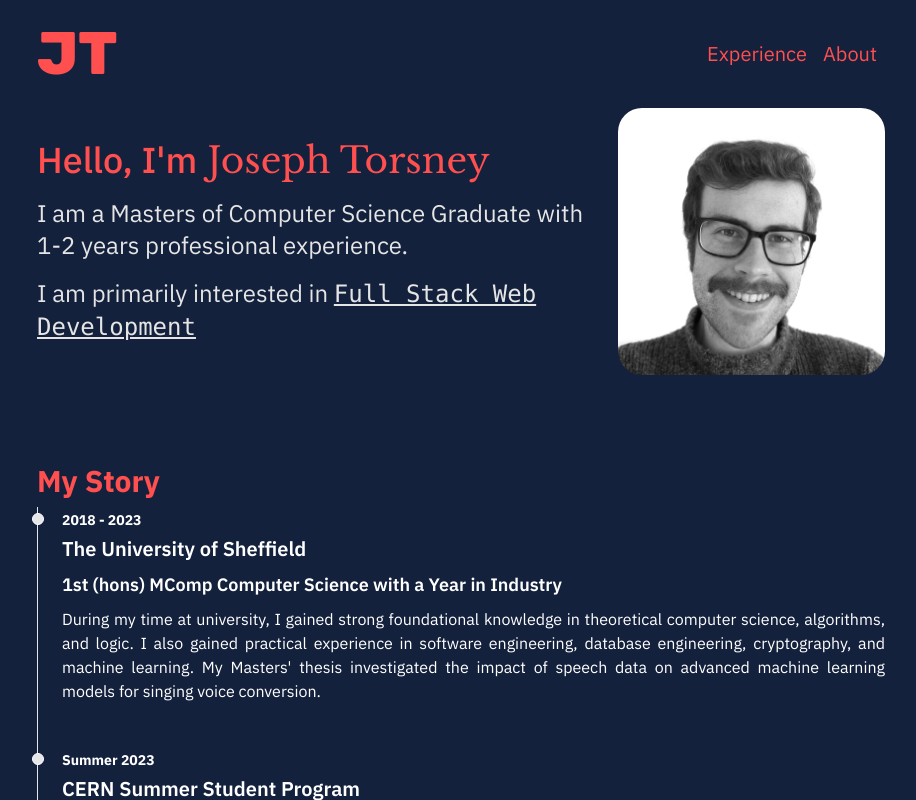
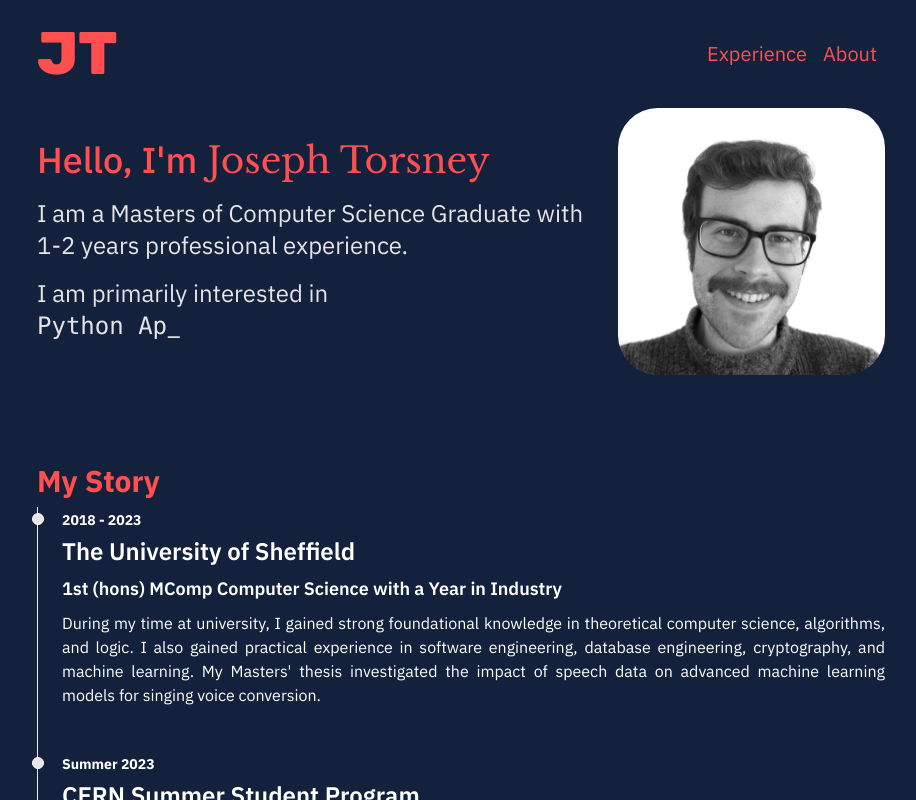
Before and after one commit to joetorsney/blog, a Next.js app: page / in a window 1280 px wide. Shown: the top 800 px of the page, without its empty margins (179-1095 px from the left). Built offline with nearby package versions, Linux system fonts and the light colour scheme.

Commit message:
Add typewriter component

```diff
--- a/pages/index.tsx
+++ b/pages/index.tsx
@@ -1,9 +1,13 @@
 import Image from 'next/image'
 import Layout from '../src/components/layouts/layout'
+import Typewriter from '../src/components/typewriter'
 import { SEO } from '../src/components/SEO'
 import { Timeline } from 'flowbite-react'
 
 import profilePic from '../public/images/profilepic.png'
+import { useState } from 'react'
+
+const interests = ['Full-Stack Web Developement', 'Python Applications', 'Machine Learning']
 
 const timelineItems = [
   {
@@ -33,20 +37,29 @@ const timelineItems = [
 ]
 
 export default function Home() {
+  const [currentInterestIndex, setCurrentInterestIndex] = useState(0)
+  const changeInterest = () => {
+    setCurrentInterestIndex((currentInterestIndex + 1) % interests.length)
+  }
+
   return (
     <Layout>
       <SEO title='Home'/>
       <div className='flex flex-col gap-20'>
         <div className='md:flex items-center gap-8 flex-row-reverse'>
           <div className='max-md:flex justify-center'>
-            <div className='max-w-md max-md:w-1/2 relative aspect-square h-auto overflow-hidden border-0 border-transparent rounded-3xl'>
+            <div className='max-w-md max-md:w-1/2 relative aspect-square h-auto overflow-hidden border-0 border-transparent rounded-[40px]'>
               <Image src={profilePic} alt='A picture of me' layout='responsive'/>
             </div>
           </div>
           <div>
             <h1 className='font-medium text-4xl text-secondary max-md:pt-20 py-2'><span>Hello, I&apos;m</span><span className='font-serif-italic'> Joseph Torsney</span></h1>
             <h1 className='text-2xl py-2'>I am a Masters of Computer Science Graduate with 1-2 years professional experience.</h1>
-            <h1 className='text-2xl py-2'>I am primarily interested in <span className='font-mono underline'>Full Stack Web Development</span></h1>
+            <h1 className='text-2xl py-2'>
+              I am primarily interested in
+              <Typewriter text={interests[currentInterestIndex]} cursor={'_'} delay={100} pause={2000} doneCallback={changeInterest}></Typewriter>
+            </h1>
+            {/* <span className='font-mono underline'>Full Stack Web Development</span> */}
           </div>
         </div>
         <div>
@@ -58,7 +71,7 @@ export default function Home() {
                 <Timeline.Content>
                   <Timeline.Time className='text-white font-bold py-1'>{item.time}</Timeline.Time>
                   <Timeline.Body>
-                    <h3 className='text-white text-xl font-semibold py-1'>{item.title}</h3>
+                    <h3 className='text-white text-2xl font-semibold py-1'>{item.title}</h3>
                     {item.subtitle ? <h3 className='text-white text-lg font-semibold py-1'>{item.subtitle}</h3> : ''}
                     <p className='text-white text-justify py-1'>{item.body}</p>
                   </Timeline.Body>
--- /dev/null
+++ b/src/components/typewriter.tsx
@@ -0,0 +1,37 @@
+'use client'
+
+import { useState, useEffect } from 'react'
+
+interface TypewriterProps {
+    text: string,
+    cursor: string,
+    delay: number,
+    pause: number,
+    doneCallback: () => void
+}
+
+const Typewriter = ({text, cursor, delay, pause, doneCallback}: TypewriterProps) => {
+    const [currentText, setCurrentText] = useState(text)
+    const [currentIndex, setCurrentIndex] = useState(0)
+    const doneTyping = () => currentIndex > text.length
+
+    useEffect(() => {
+        if (doneTyping()) {
+            setTimeout(() => {setCurrentIndex(0); doneCallback()}, pause)
+            return
+        }
+
+        setCurrentText(text.slice(0, currentIndex))
+        setTimeout(() => setCurrentIndex(currentIndex + 1), delay)
+    })
+
+    return (
+        <>
+            <br />
+            <span className='font-mono'>{currentText}</span>
+            <span className={`${doneTyping() ? 'animate-blink' : ''}`}>{cursor}</span>
+        </>
+    )
+}
+
+export default Typewriter
```
